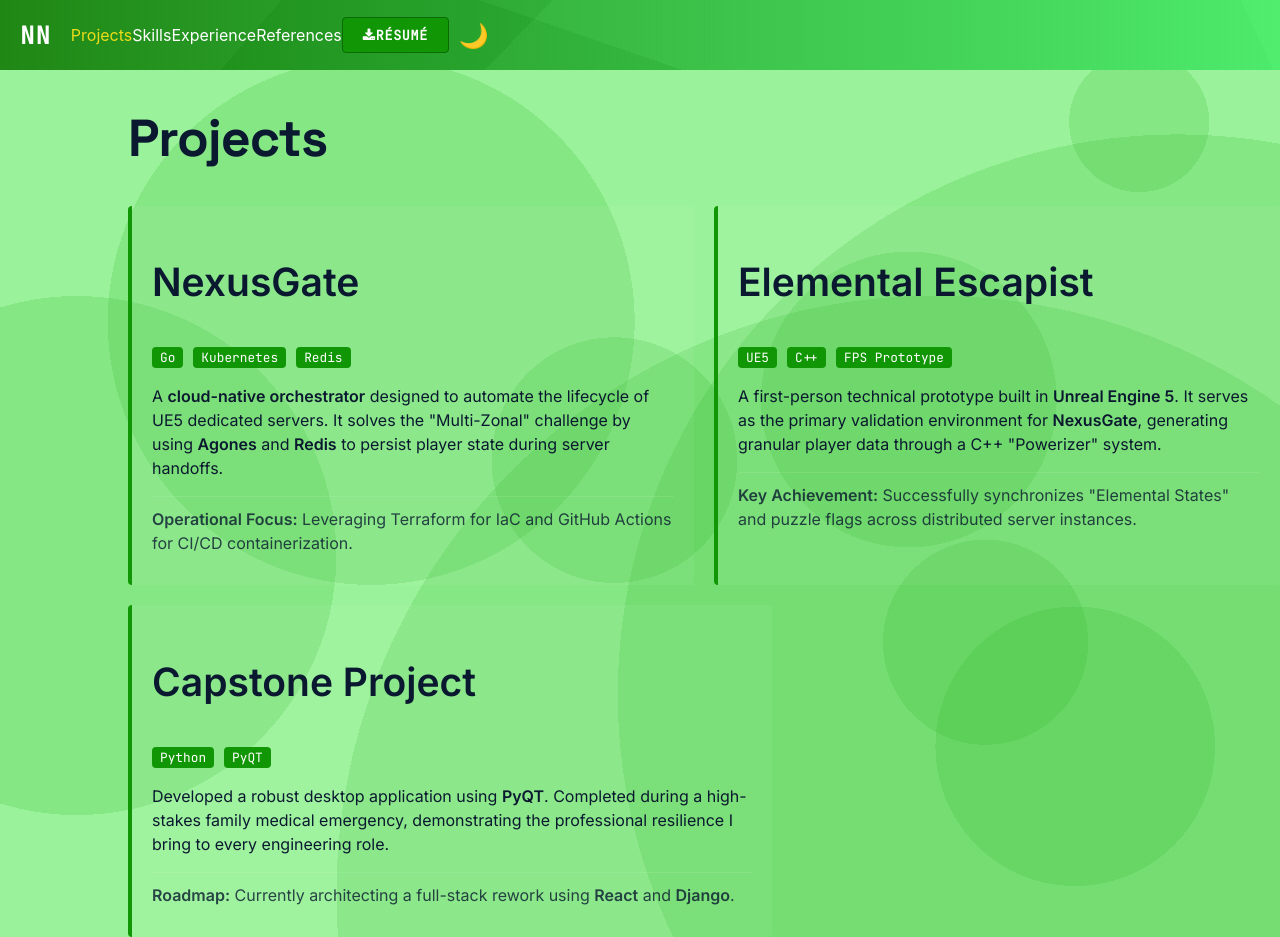
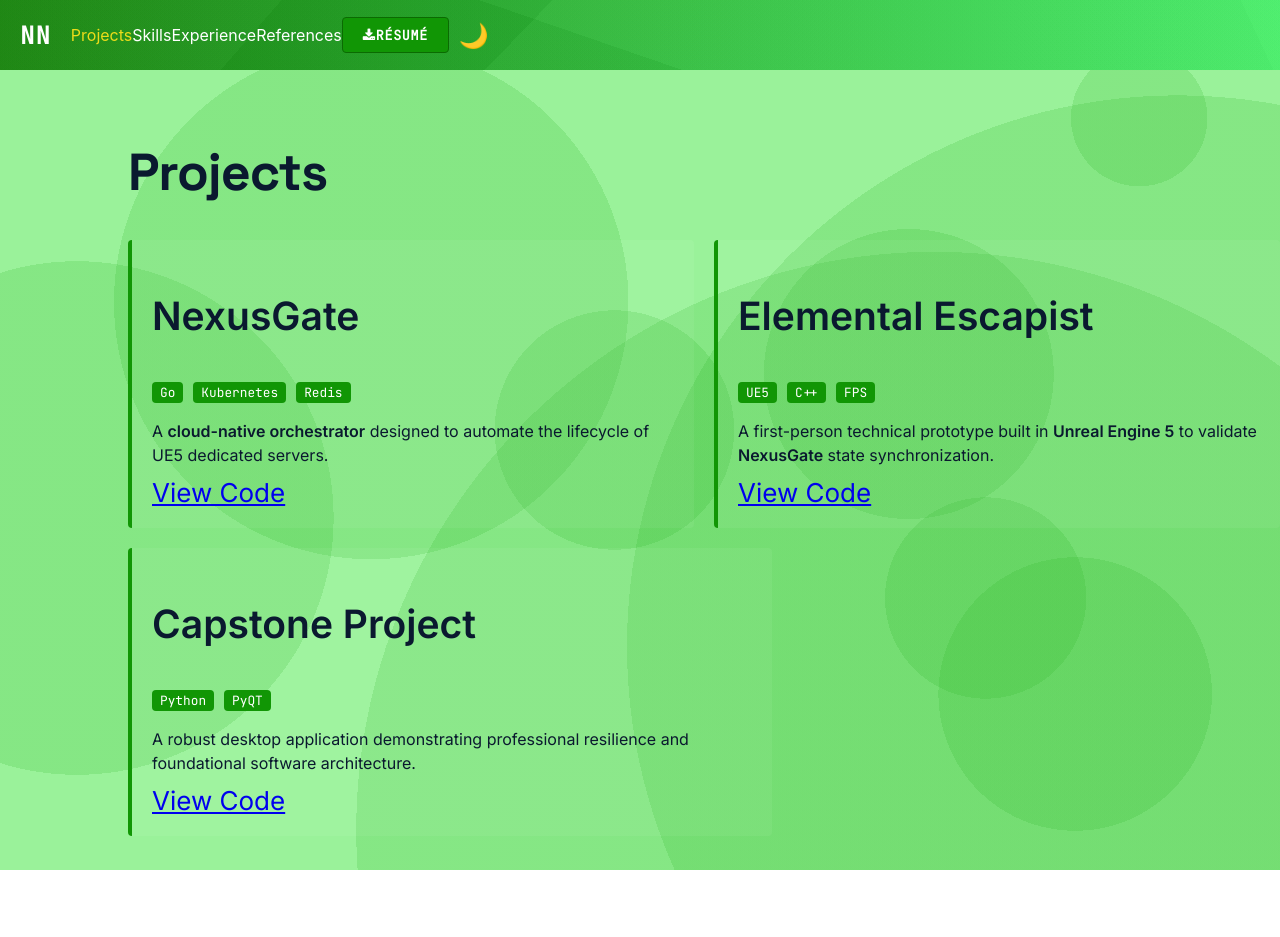
Before and after one commit to NevinsN/professional_portfolio, a React (Create React App) app in the folder professional_portfolio/: page /projects in a window 1280 px wide. After the commit the page ends 870 px from the top, so only its background shows below. Built offline with nearby package versions, Linux system fonts and the light colour scheme.

Commit message:
added github links and portfolio to projects

```diff
--- a/professional_portfolio/src/pages/projects.js
+++ b/professional_portfolio/src/pages/projects.js
@@ -20,11 +20,10 @@ const Projects = ({ theme }) => {
                         <div className="project-body">
                             <p>
                                 A <strong>cloud-native orchestrator</strong> designed to automate the lifecycle of UE5 dedicated servers.
-                                It solves the "Multi-Zonal" challenge by using <strong>Agones</strong> and <strong>Redis</strong> to persist player state during server handoffs.
                             </p>
-                            <p className="project-meta">
-                                <strong>Operational Focus:</strong> Leveraging Terraform for IaC and GitHub Actions for CI/CD containerization.
-                            </p>
+                            <a href="https://github.com/NevinsN/NexusGate" target="_blank" rel="noopener noreferrer" className="repo-btn">
+                                View Code
+                            </a>
                         </div>
                     </div>
 
@@ -35,17 +34,16 @@ const Projects = ({ theme }) => {
                             <div className="tech-stack">
                                 <span className="tag">UE5</span>
                                 <span className="tag">C++</span>
-                                <span className="tag">FPS Prototype</span>
+                                <span className="tag">FPS</span>
                             </div>
                         </div>
                         <div className="project-body">
                             <p>
-                                A first-person technical prototype built in <strong>Unreal Engine 5</strong>.
-                                It serves as the primary validation environment for <strong>NexusGate</strong>, generating granular player data through a C++ "Powerizer" system.
+                                A first-person technical prototype built in <strong>Unreal Engine 5</strong> to validate <strong>NexusGate</strong> state synchronization.
                             </p>
-                            <p className="project-meta">
-                                <strong>Key Achievement:</strong> Successfully synchronizes "Elemental States" and puzzle flags across distributed server instances.
-                            </p>
+                            <a href="https://github.com/NevinsN/elemental-escapist/tree/main" target="_blank" rel="noopener noreferrer" className="repo-btn">
+                                View Code
+                            </a>
                         </div>
                     </div>
 
@@ -60,12 +58,11 @@ const Projects = ({ theme }) => {
                         </div>
                         <div className="project-body">
                             <p>
-                                Developed a robust desktop application using <strong>PyQT</strong>. Completed during a high-stakes family medical emergency,
-                                demonstrating the professional resilience I bring to every engineering role.
+                                A robust desktop application demonstrating professional resilience and foundational software architecture.
                             </p>
-                            <p className="project-meta">
-                                <strong>Roadmap:</strong> Currently architecting a full-stack rework using <strong>React</strong> and <strong>Django</strong>.
-                            </p>
+                            <a href="https://github.com/NevinsN/CS-499" target="_blank" rel="noopener noreferrer" className="repo-btn">
+                                View Code
+                            </a>
                         </div>
                     </div>
                 </div>
@@ -74,4 +71,29 @@ const Projects = ({ theme }) => {
     );
 };
 
+{/* 4. Portfolio Site Card */}
+<div className="project-card">
+    <div className="project-header">
+        <h2>Engineering Portfolio</h2>
+        <div className="tech-stack">
+            <span className="tag">React</span>
+            <span className="tag">Styled Components</span>
+            <span className="tag">Netlify CI/CD</span>
+        </div>
+    </div>
+    <div className="project-body">
+        <p>
+            A high-performance personal portfolio built with <strong>React</strong> and <strong>Styled Components</strong>.
+            Focuses on responsive UI/UX and automated deployment pipelines.
+        </p>
+        <p className="project-meta">
+            <strong>Key Feature:</strong> Integrated dark/light theme engine and mobile-first navigation logic.
+        </p>
+        <a href="https://github.com/NevinsN/professional_portfolio" target="_blank" rel="noopener noreferrer" className="repo-btn">
+            View Code
+        </a>
+    </div>
+</div>
+
+
 export default Projects;
```
